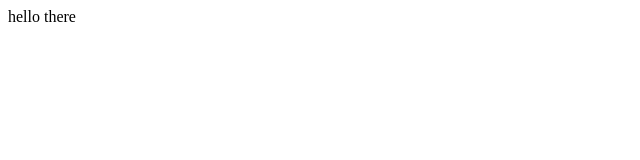
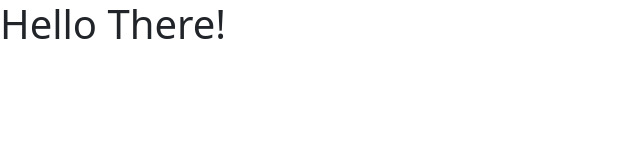
Before and after one commit to fender-bender/fender-bender.github.io, a plain HTML site: page index.html in a window 1280 px wide. Shown: the whole page, without its empty margins (0-640 px from the left). Drawn offline with nearby package versions, Linux system fonts and the light colour scheme.

Commit message:
Update index.html

```diff
--- a/index.html
+++ b/index.html
@@ -1,9 +1,15 @@
 <!DOCTYPE html>
+<html lang="en">
 <html>
     <head>
+        <meta charset="utf-8">
+        <meta name="viewport" content="width=device-width, initial-scale=1">
+
+        <link href="https://cdn.jsdelivr.net/npm/bootstrap@5.0.1/dist/css/bootstrap.min.css" rel="stylesheet" integrity="sha384-+0n0xVW2eSR5OomGNYDnhzAbDsOXxcvSN1TPprVMTNDbiYZCxYbOOl7+AMvyTG2x" crossorigin="anonymous">
+
         <title>fender-bender.github.io</title>
     </head>
     <body>
-        hello there
+        <h1>Hello There!</h1>
     </body>
 </html>
```
